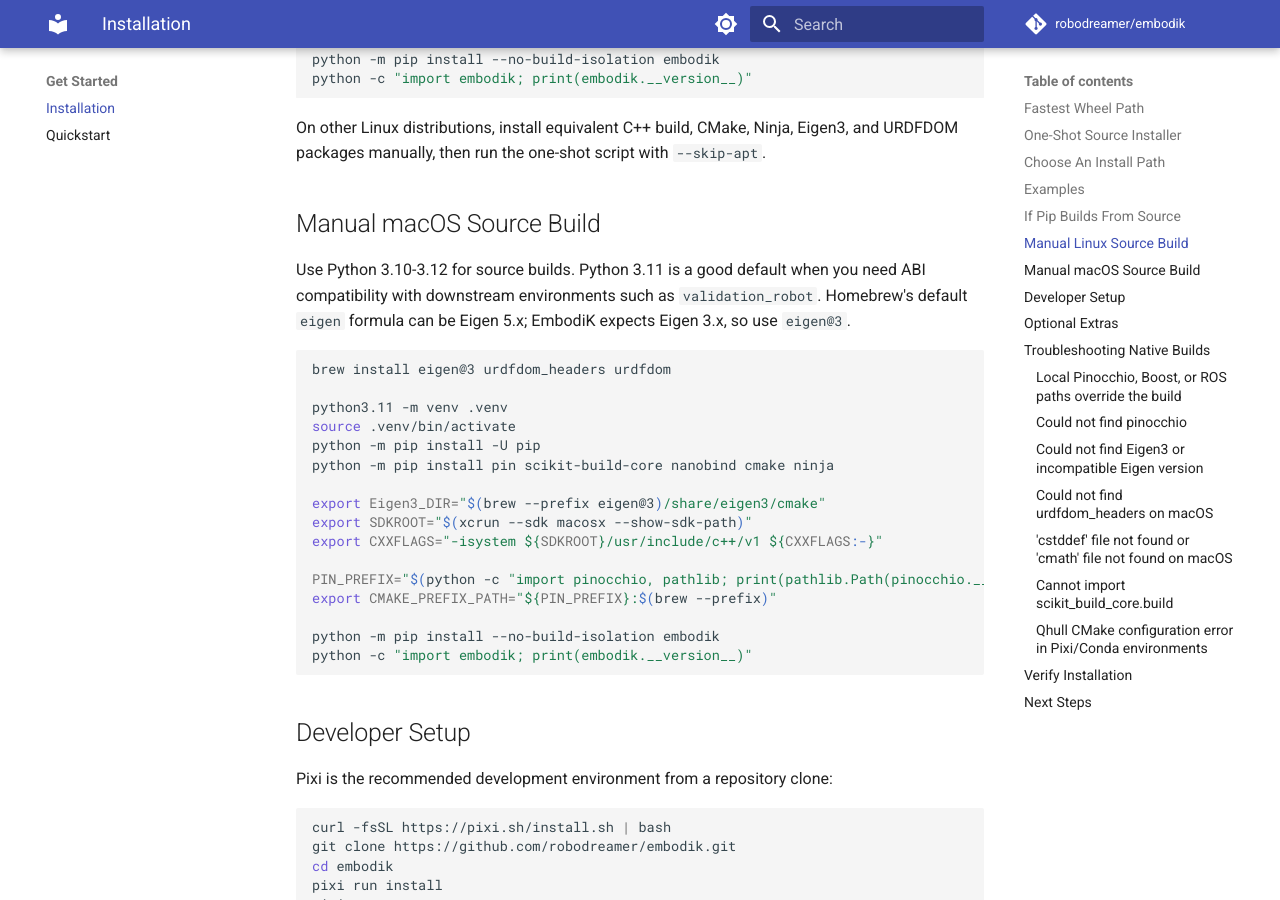
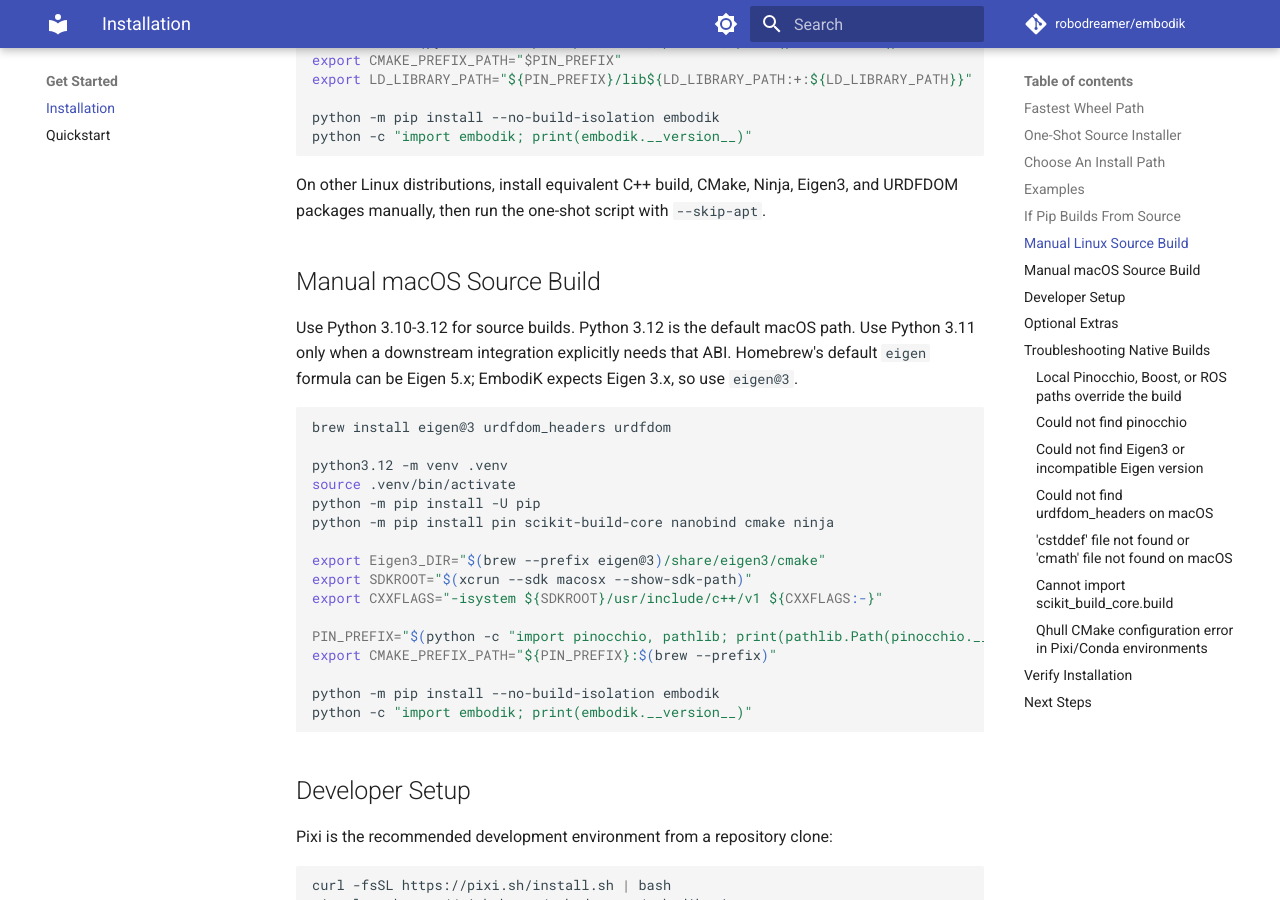
Before and after one commit to robodreamer/embodik, an MkDocs documentation site: the page built from docs/installation.md, in a window 1280 px wide and 900 px high, scrolled down 3440 px. Built offline with MkDocs 1.6.1 and Material for MkDocs 9.7.7, drawn with Linux system fonts in a browser that asks for light colours; comment, search, counter and statistics services are not loaded; some of the changed text lies outside the part shown.

Commit message:
Restore Python 3.12 as the macOS install default
Keep the macOS one-shot installer aligned with the original 3.12-first path because the validation_robot integration was not made easier by switching the default to 3.11. Leave 3.11 available as an explicit downstream fallback for later revisit.

Constraint: EmbodiK still supports Python 3.10-3.12 and publishes cp311 wheels; this only changes the macOS default path.

Rejected: Keep Python 3.11 as the preferred macOS installer default | it adds friction for the current downstream integration without evidence that it fixes the captured macOS code-signing crash.

Confidence: high

Scope-risk: narrow

Directive: Treat Python 3.11 as an explicit compatibility override unless a downstream integration proves it should become the default again.

Tested: bash -n scripts/install_embodik_macos.sh

Tested: pixi run -e mjviser python -m mkdocs build --strict

Tested: git diff --check

Not-tested: macOS one-shot installer end-to-end on physical macOS in this Linux workspace.

````diff
--- a/docs/installation.md
+++ b/docs/installation.md
@@ -39,10 +39,13 @@
 
     ```bash
     curl -fsSL -O https://raw.githubusercontent.com/robodreamer/embodik/main/scripts/install_embodik_macos.sh
-    bash install_embodik_macos.sh --python python3.11
+    bash install_embodik_macos.sh --python python3.12
     source .venv/bin/activate
     python -c "import embodik; print(embodik.__version__)"
     ```
+
+    Use `--python python3.11` only when a downstream integration explicitly
+    needs Python 3.11.
 
 === "Linux (Debian/Ubuntu)"
 
@@ -175,15 +178,15 @@
 
 ## Manual macOS Source Build
 
-Use Python 3.10-3.12 for source builds. Python 3.11 is a good default when you
-need ABI compatibility with downstream environments such as `validation_robot`.
+Use Python 3.10-3.12 for source builds. Python 3.12 is the default macOS path.
+Use Python 3.11 only when a downstream integration explicitly needs that ABI.
 Homebrew's default `eigen` formula can be Eigen 5.x; EmbodiK expects Eigen 3.x,
 so use `eigen@3`.
 
 ```bash
 brew install eigen@3 urdfdom_headers urdfdom
 
-python3.11 -m venv .venv
+python3.12 -m venv .venv
 source .venv/bin/activate
 python -m pip install -U pip
 python -m pip install pin scikit-build-core nanobind cmake ninja
````
Also changed, not shown: 1 other file.
